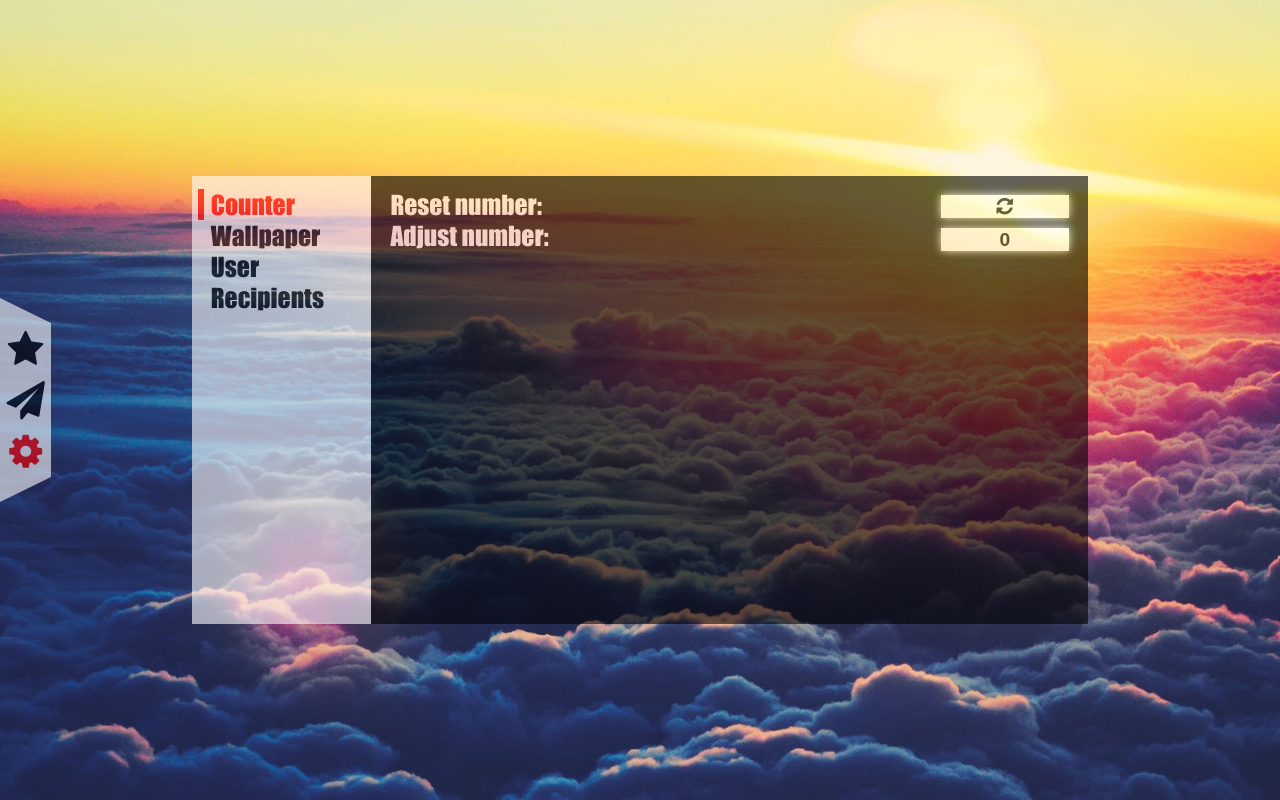
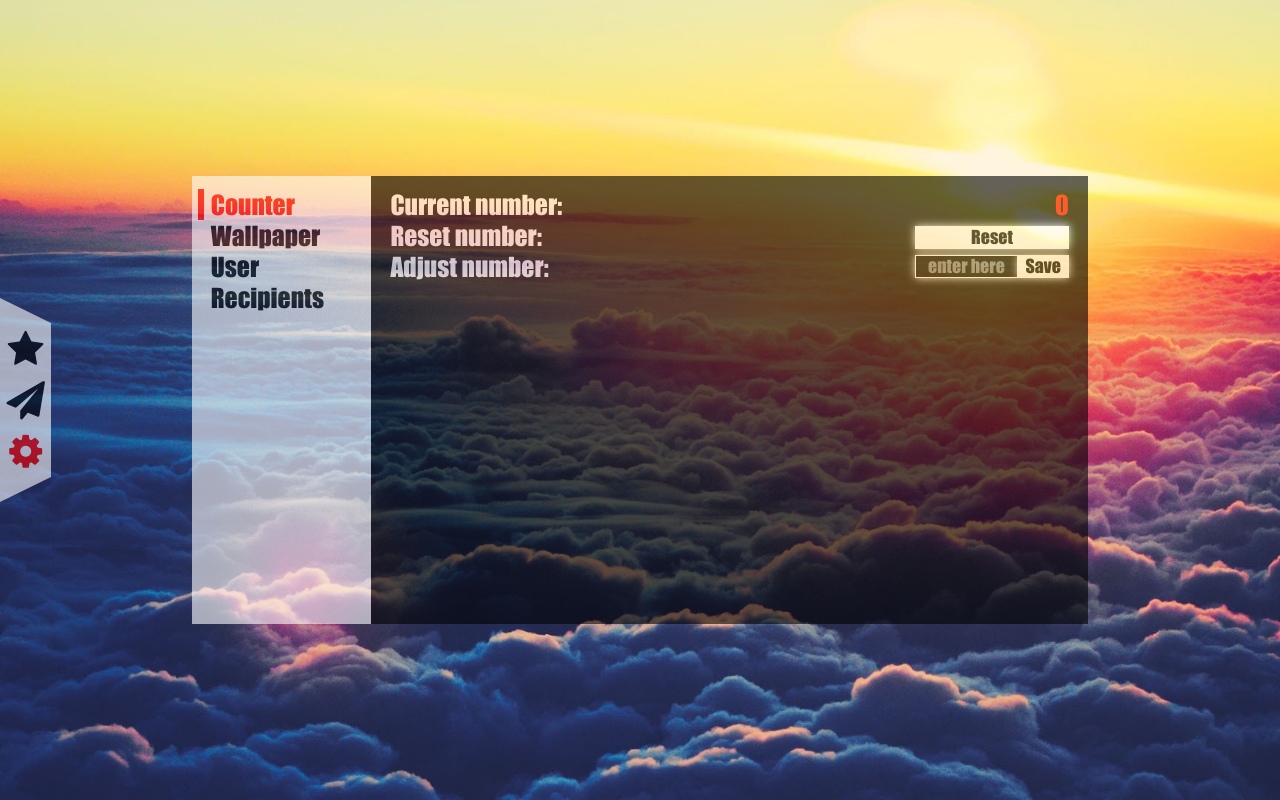
Before and after one commit to vrubliuk/statistics, a Vue app: page / in a window 1280 px wide. Built offline with nearby package versions, Linux system fonts and the light colour scheme.

Commit message:
Fix the counter prefs component

```diff
--- a/src/App.vue
+++ b/src/App.vue
@@ -51,11 +51,10 @@ export default {
       }, 1000);
     });
     window.addEventListener("keydown", event => {
-      if (this.currentTab !== "counter") return
-      const key = event.key;
-      if (key === "ArrowUp") {
+      if (this.currentTab !== "counter") return;
+      if (event.keyCode === 38) {
         this.increaseCounter();
-      } else if (key === "ArrowDown") {
+      } else if (event.keyCode === 40) {
         this.decreaseCounter();
       }
     });
@@ -72,14 +71,20 @@ export default {
 body {
   margin: 0;
   padding: 0;
-  font-family: localImpact;
+  /* font-family: localImpact; */
 }
 
 * {
   box-sizing: border-box;
   user-select: none;
   outline: none;
+  font-family: localImpact;
 }
+
+ /* remove IE's “clear field” X button */
+ input::-ms-clear {
+   display: none;
+ }
 
 #App {
   height: 100vh;
--- a/src/components/Counter.vue
+++ b/src/components/Counter.vue
@@ -63,7 +63,7 @@ export default {
   line-height: 35vw;
   font-size: 30vw;
   opacity: 0.6;
-  box-shadow: 0 0 8px 0 black;
+  /* box-shadow: 0 0 8px 0 black; */
   text-align: center;
   background-color: black;
   color: white;
--- a/src/components/Preferences.vue
+++ b/src/components/Preferences.vue
@@ -73,12 +73,12 @@ export default {
   vertical-align: top;
   padding: 1vw 0.5vw;
   background: white;
-  box-shadow: 0 0 8px 0 white;
+  /* box-shadow: 0 0 8px 0 white; */
   position: relative;
 }
 
 
-.Preferences__nav:after {
+/* .Preferences__nav:after {
   background: white;
   display: block;
   content: "";
@@ -89,7 +89,7 @@ export default {
   right: 0;
   top: 0;
   z-index: 10;
-}
+} */
 
 .Preferences__tab {
   border-left: 0.5vw solid white;
@@ -121,10 +121,10 @@ export default {
   vertical-align: top;
   padding: 1vw 0.5vw;
   position: relative;
-  box-shadow: 0 0 8px 0 black;
+  /* box-shadow: 0 0 8px 0 black; */
 }
 
-.Preferences__content:before {
+/* .Preferences__content:before {
 
    background: black;
   display: block;
@@ -136,5 +136,5 @@ export default {
   left: 0;
   top: 0;
   z-index: 10;
-}
+} */
 </style>
--- a/src/components/Preferences__Counter.vue
+++ b/src/components/Preferences__Counter.vue
@@ -1,13 +1,31 @@
 <template>
   <div >
      <table >
+
+          <tr>
+            <td >Current number:</td>
+            <td  > <div class="counterValue">{{counterValue}}</div></td>
+          </tr>
+
+
           <tr>
             <td >Reset number:</td>
-            <td ><button  @click="resetCounter"><i class="fa fa-refresh" aria-hidden="true"></i></button></td>
+            <!-- <td ><button  @click="resetCounter"><i class="fa fa-refresh" aria-hidden="true"></i></button></td> -->
+            <td>  <div class="button button-reset"  @click="resetCounter" >Reset</div>   </td>
           </tr>
            <tr>
             <td  >Adjust number:</td>
-            <td ><input  v-model.trim.number="currentCounterValue" type="text" maxlength='3'/></td>
+            <!-- <td ><input  v-model.trim.number="currentCounterValue"   type="text" maxlength='3'/></td> -->
+            <td >
+              <!-- <input v-model="newNumber" type="text" maxlength='3' placeholder="new #" /> -->
+              <!-- <button  @click="handleClick"><i class="fa fa-refresh" aria-hidden="true"></i></button> -->
+              <!-- <input v-model="newNumber" type="text" maxlength='3' placeholder="enter here" />
+              <div class="button button-save"  @click="handleClick">Save</div> -->
+              <div class="buttonContainer">
+                <input :class="{'input-red': saveButtonHovered }" v-model.trim="inputValue" type="text" maxlength='3' placeholder="enter here" />
+                <div class="button button-save"  @click="handleClick" @mouseover="saveButtonHovered = true" @mouseout="saveButtonHovered = false" >Save</div>
+              </div>
+            </td>
           </tr>
     </table>
   </div>
@@ -19,6 +37,12 @@ import { mapGetters } from "vuex";
 import { mapMutations } from "vuex";
 
 export default {
+  data() {
+    return {
+      inputValue: "",
+      saveButtonHovered: false
+    };
+  },
   computed: {
     ...mapGetters(["counterValue"]),
     currentCounterValue: {
@@ -31,7 +55,29 @@ export default {
     }
   },
   methods: {
-    ...mapMutations(["resetCounter", "setCounter"])
+    ...mapMutations(["resetCounter", "setCounter"]),
+    handleClick() {
+      if (this.inputValue !== "") {
+        let errors = 0;
+        this.inputValue.split("").forEach(digit => {
+          if (isNaN(digit)) errors++;
+        });
+        if (errors > 0) {
+          alert("Please enter a valid number.");
+          this.inputValue = "";
+        } else {
+          this.setCounter(this.inputValue);
+          this.inputValue = "";
+        }
+      } else {
+        alert("Nothing has been entered :(");
+      }
+    }
+  },
+  watch: {
+    input() {
+      alert(this.input);
+    }
   }
 };
 </script>
@@ -53,16 +99,43 @@ td {
 td:last-child {
   text-align: right;
 }
-button {
+.counterValue {
+  color: red;
+}
+
+// button {
+//   vertical-align: middle;
+//   padding: 0;
+//   border: none;
+//   font-size: 1.5vw;
+//   line-height: 1.8vw;
+//   height: 1.8vw;
+//   background: white;
+//   color: black;
+//   width: 10vw;
+//   cursor: pointer;
+//   transition: 0.2s;
+//   box-shadow: 0 0 8px 0 white;
+//   &:hover {
+//     background: red;
+//     box-shadow: 0 0 8px 0 red;
+//   }
+// }
+
+.buttonContainer {
+  font-size: 0;
+}
+
+.button {
+  display: inline-block;
   vertical-align: middle;
-  padding: 0;
-  border: none;
-  font-size: 1.5vw;
+  text-align: center;
+  font-size: 1.4vw;
   line-height: 1.8vw;
   height: 1.8vw;
   background: white;
   color: black;
-  width: 10vw;
+  // width: 5vw;
   cursor: pointer;
   transition: 0.2s;
   box-shadow: 0 0 8px 0 white;
@@ -72,22 +145,65 @@ button {
   }
 }
 
+.button-reset {
+  width: 12vw;
+}
+.button-save {
+  width: 4vw;
+}
+
 input {
-  font-weight: bold;
-  border: none;
-  font-size: 1.5vw;
-  line-height: 1.8vw;
+  vertical-align: middle;
+  // border: 0.1vw solid transparent;
+  // border: none;
+  border: 0.1vw solid white;
+  padding: 0;
+  font-size: 1.4vw;
+  line-height: 1.6vw;
   height: 1.8vw;
-  background: white;
-  color: black;
-  width: 10vw;
+  background: black;
+  color: white;
+  width: 8vw;
   text-align: center;
   box-shadow: 0 0 8px 0 white;
-
-  &:hover,
-  &:focus {
-    color: red;
-    box-shadow: 0 0 8px 0 red;
+  transition: 0.2s;
+  // &:hover,
+  // &:focus {
+  //   color: red;
+  //   box-shadow: 0 0 8px 0 red;
+  // }
+  &::placeholder {
+    color: rgba(255, 255, 255, 0.5);
   }
 }
+
+.input-red {
+  color: red;
+  border: 0.1vw solid red;
+  box-shadow: 0 0 8px 0 red;
+  &::placeholder {
+    color: rgba(255, 0, 0, 0.5);
+  }
+}
+
+// input {
+//   vertical-align: middle;
+//   font-weight: bold;
+//   border: none;
+//   padding: 0;
+//   font-size: 1.5vw;
+//   line-height: 1.8vw;
+//   height: 1.8vw;
+//   background: white;
+//   color: black;
+//   width: 10vw;
+//   text-align: center;
+//   box-shadow: 0 0 8px 0 white;
+
+//   &:hover,
+//   &:focus {
+//     color: red;
+//     box-shadow: 0 0 8px 0 red;
+//   }
+// }
 </style>
--- a/src/components/Send.vue
+++ b/src/components/Send.vue
@@ -98,7 +98,7 @@ export default {
   width: 70vw;
   height: 35vw;
   opacity: 0.6;
-  box-shadow: 0 0 8px 0 black;
+  /* box-shadow: 0 0 8px 0 black; */
   background-color: black;
   color: white;
   font-size: 3vw;
@@ -149,6 +149,7 @@ export default {
   right: 0;
   bottom: 0;
   background-color: white;
+  /* box-shadow: 0 0 8px 0 white; */
   transition: 0.4s;
 }
 
@@ -169,6 +170,7 @@ export default {
 
 .Send__checkbox__input:checked + .Send__checkbox__slider {
   background-color: red;
+  /* box-shadow: 0 0 8px 0 red; */
 }
 
 .Send__checkbox__input:focus + .Send__checkbox__slider {
--- a/src/store/modules/counter.js
+++ b/src/store/modules/counter.js
@@ -40,13 +40,15 @@ const mutations = {
     state.counterValue = 0
   },
   setCounter: (state, payload)=> {
-    if (payload === '') {
-      state.counterValue = 0
-    } else if( !isNaN(parseFloat(payload)) && isFinite(payload) && payload >= 0){
-      state.counterValue = payload
-    } else {
-      alert('sd')
-    }
+    // if (payload === '') {
+    //   state.counterValue = 0
+    // }
+    // else if( !isNaN(parseFloat(payload)) && isFinite(payload) && payload >= 0){
+    //   state.counterValue = payload
+    // }
+    state.counterValue = payload
+
+
   },
 
   runAnimation: state => {
```
Also changed, not shown: readme.txt.
